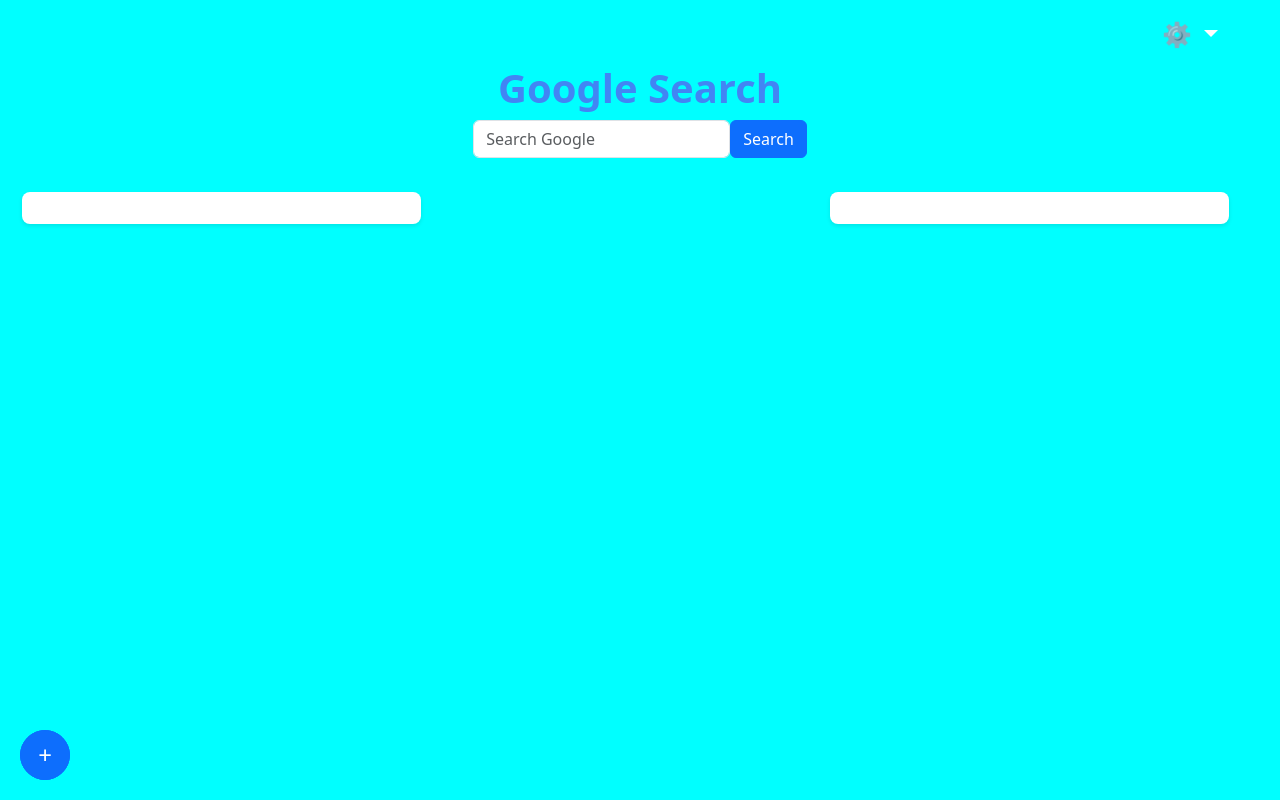
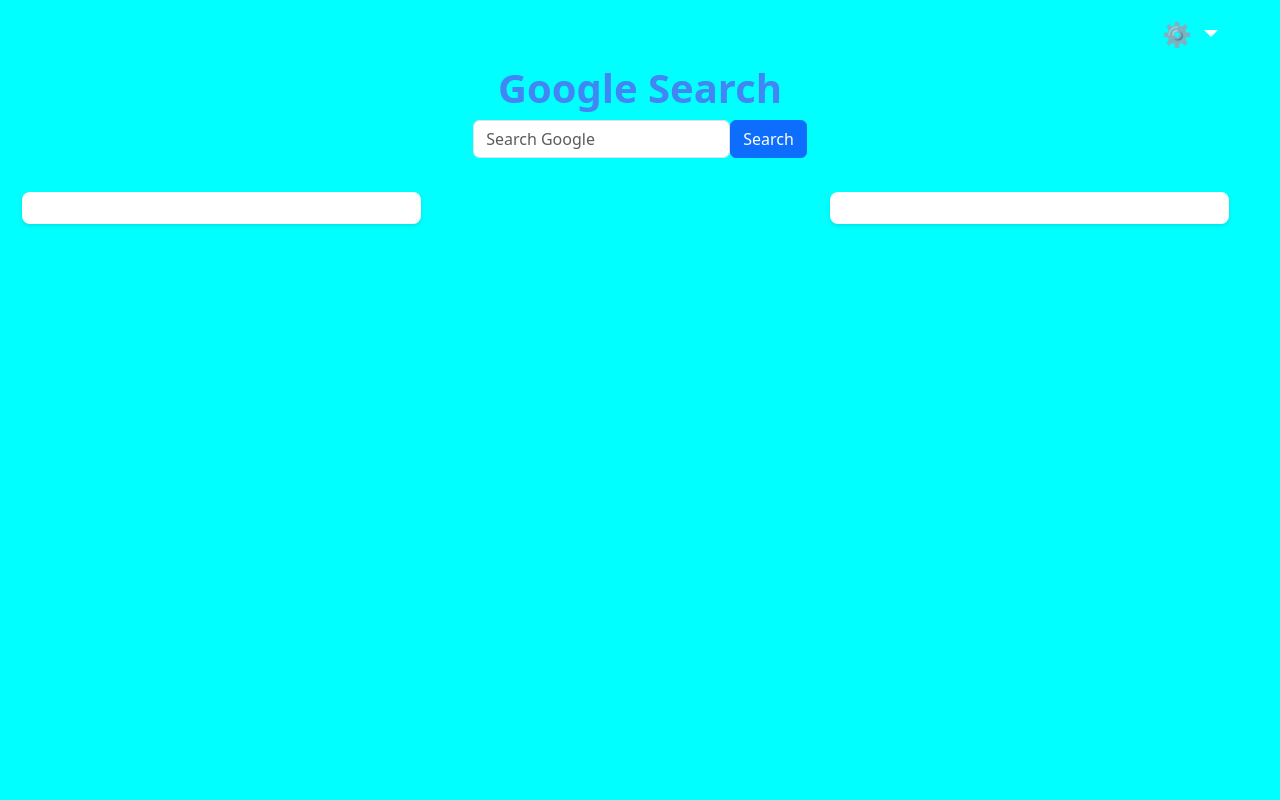
Before and after one commit to rakishop/rakidigital, an Angular app: page / in a window 1280 px wide. Built offline with nearby package versions, Linux system fonts and the light colour scheme.

Commit message:
auto log off bug fixed

```diff
--- a/src/app/home-page/home-page.component.css
+++ b/src/app/home-page/home-page.component.css
@@ -1,8 +1,3 @@
-/* General Styling */
-body {
-    background-color: #f1f3f4;
-    font-family: Arial, sans-serif;
-}
 
 .container-fluid {
     min-height: 100vh;
@@ -114,10 +109,15 @@
   display: none;
   position: absolute; /* Position it within the dropdown container */
   top: 100%; /* Position below the button */
-  left: -10px; /* Align to the left */
+  left: -70px !important; /* Align to the left */
   right: auto; /* Ensure it's not right-aligned */
+  max-height: 300px; /* Adjust height as needed */
+  overflow-y: auto;  /* Adds scroll only if necessary */
 }
 
 .settings-icon {
   position: relative; /* Position parent for child dropdown */
 }
+.dropdown-menu.dropdown-menu-end {
+    right: 0; /* Align dropdown properly */
+}
--- a/src/app/home-page/home-page.component.html
+++ b/src/app/home-page/home-page.component.html
@@ -2,13 +2,14 @@
 
     <!-- Setting button at the Top -->
     <div class="dropdown settings-icon">
-        <button id="settingsButton" class="btn btn-secondary dropdown-toggle" type="button" aria-expanded="false">
+        <button id="settingsButton" class="btn btn-secondary dropdown-toggle" type="button" aria-expanded="false"
+            data-bs-auto-close="outside">
             ⚙️
         </button>
-        <ul class="dropdown-menu">
-            <li><a class="dropdown-item" href="#">Action</a></li>
-            <li><a class="dropdown-item" href="#">Another action</a></li>
-            <li><a class="dropdown-item" href="#">Something else here</a></li>
+        <ul class="dropdown-menu dropdown-menu-end dropdown-menu-lg-start">
+            <li>
+                <a class="dropdown-item" href="#" (click)="openModal('bookmarkModal')">➕ Add Bookmark</a>
+            </li>
         </ul>
     </div>
 
@@ -55,7 +56,6 @@
 
             </div>
             <!-- Floating Add Button (Left) -->
-            <button class="add-bookmark-btn btn btn-primary" (click)="openModal('bookmarkModal')">+</button>
         </div>
 
         <!-- Right Bookmark List -->
@@ -88,7 +88,7 @@
                 </div>
             </div>
             <!-- Floating Add Button (Right) -->
-            <button class="add-bookmark-btn btn btn-primary" (click)="openModal('bookmarkModal')">+</button>
+            <!-- <button class="add-bookmark-btn btn btn-primary" (click)="openModal('bookmarkModal')">+</button> -->
         </div>
     </div>
 </div>
--- a/src/styles.css
+++ b/src/styles.css
@@ -5,3 +5,13 @@
 body{
     background-color: aqua !important;
 }
+
+/* General Styling */
+body {
+    background-color: #f1f3f4;
+    font-family: Arial, sans-serif;
+     overflow-x: hidden !important;
+}
+html, body {
+    overflow-x: hidden !important;
+}
```
